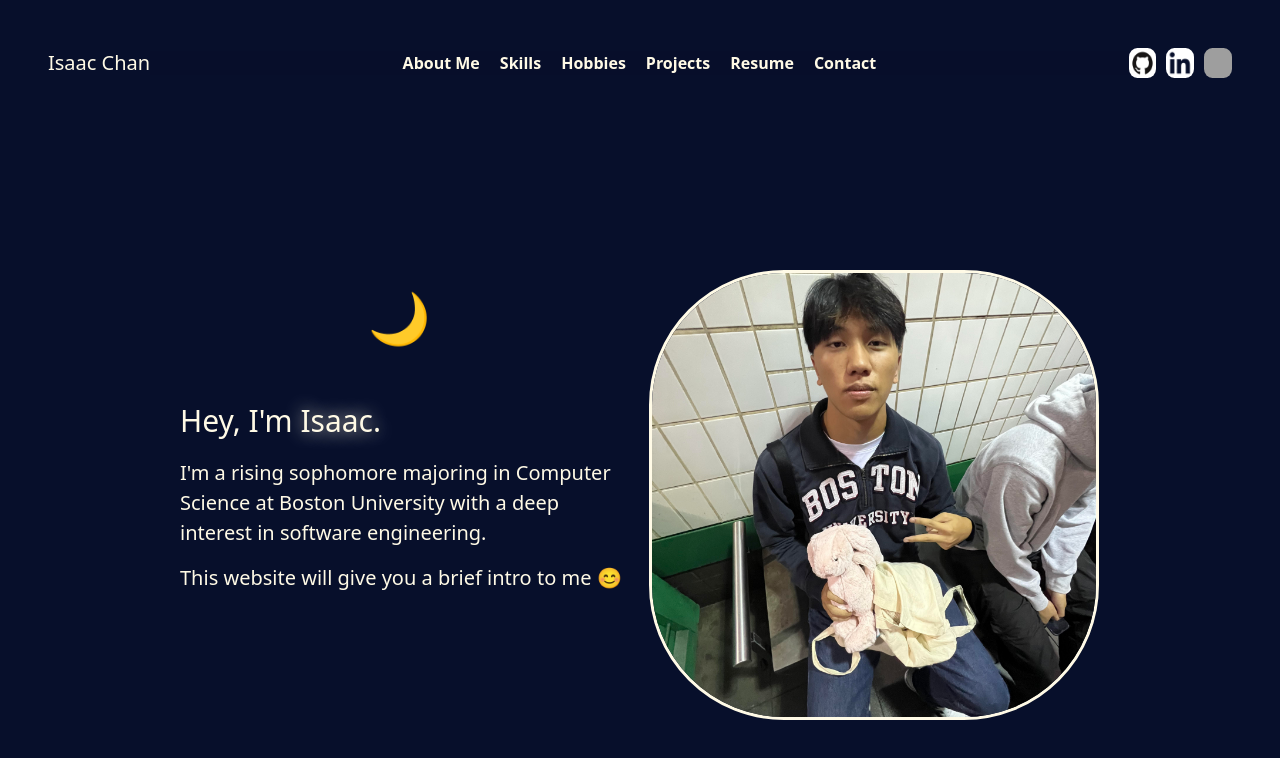
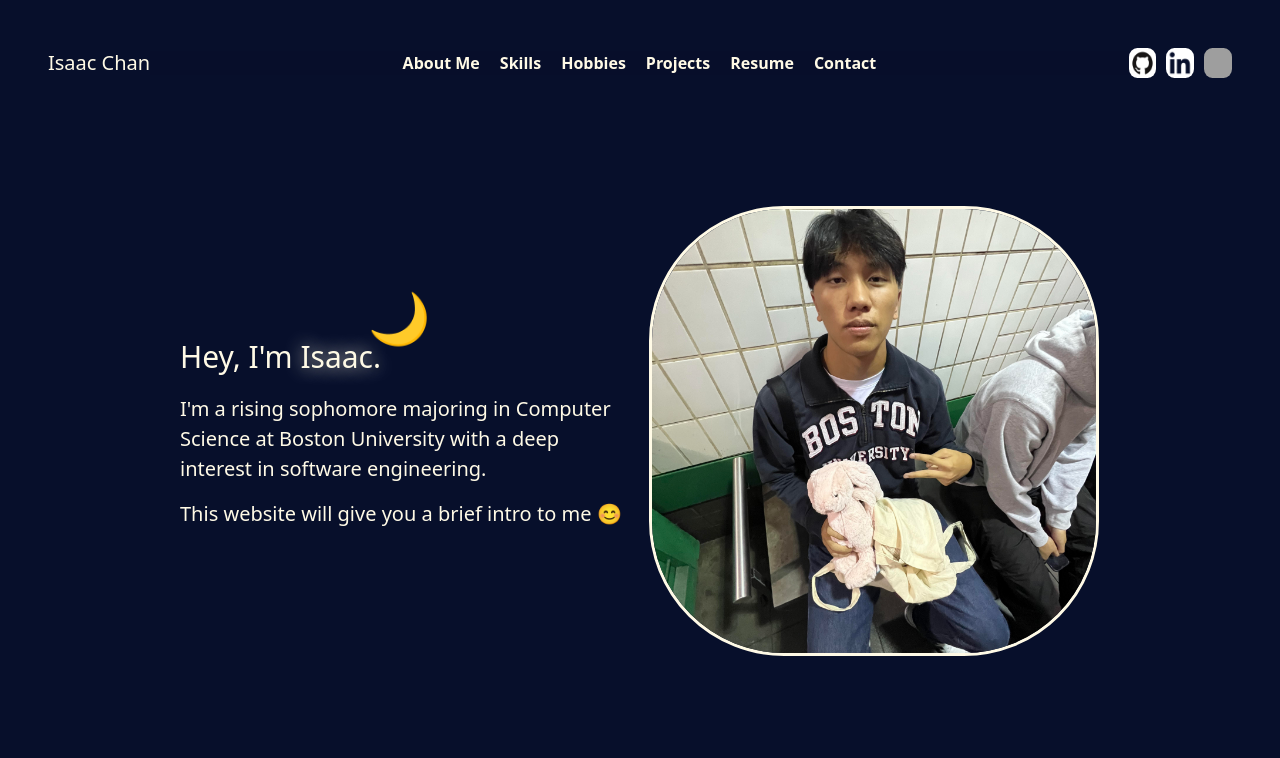
Before and after one commit to isaacchan1213/Personal-Website, a React (Vite) app: page / in a window 1280 px wide. Shown: the top 758 px of the page. Built offline with nearby package versions, Linux system fonts and the light colour scheme; grey boxes are pictures that could not be loaded.

Commit message:
cover hotfix

```diff
--- a/src/Cover.jsx
+++ b/src/Cover.jsx
@@ -4,7 +4,7 @@
 function Cover() {
   return (
     <div className="items-center max-w-[400px] md:mt-[5rem] md:mb-[22rem] flex flex-col relative md:max-w-5xl m-auto">
-      <div className="mt-[4rem] flex flex-col-reverse gap-[20px] md:flex-row justify-between items-center">
+      <div className="flex flex-col-reverse gap-[20px] md:flex-row justify-between items-center">
         <h3 className="animate-up-down bottom-[8.5rem] left-[13.5rem] text-[20px] sm:bottom-[9.75rem] sm:left-[10.5rem] sm:text-[30px] md:top-[5.5rem] absolute md:left-[15rem] md:text-[50px] w-[70px]">🌙</h3>
         <div className='flex flex-col max-w-md gap-[15px] w-full items-center'>
           <h1 className="text-[30px] sm:text-left w-[350px] sm:w-[450px]">Hey, I'm <span className="animate-blink-shadow">Isaac.</span></h1>
```
